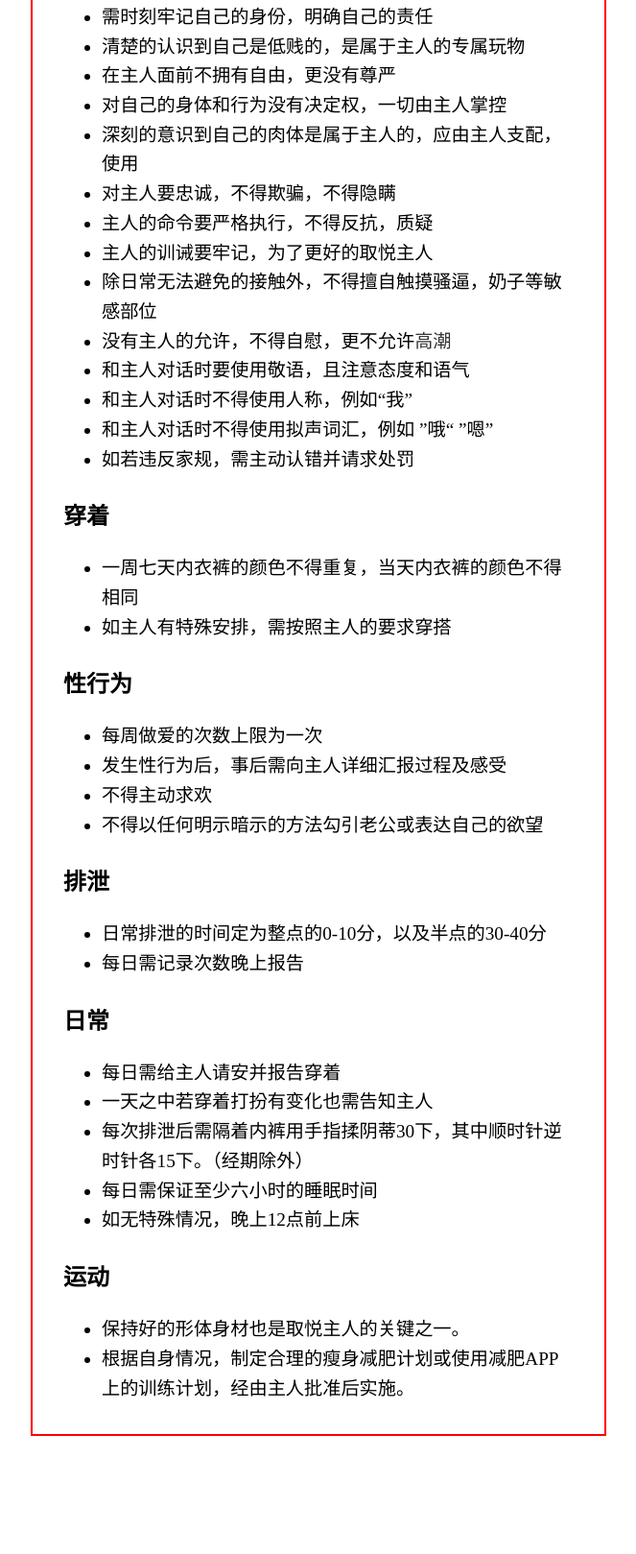
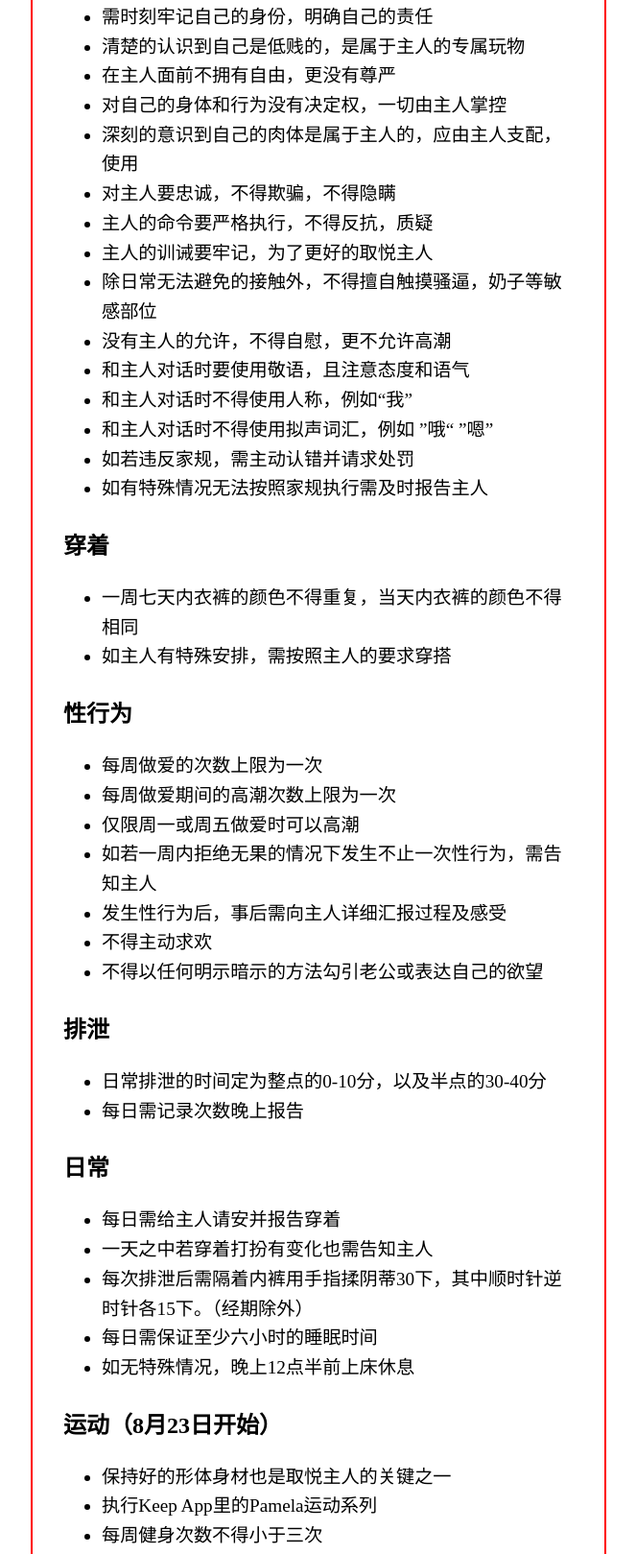
Before and after one commit to ipq54310/ipq54310.github.io, a plain HTML site: page index.html in a window 1280 px wide. Shown: the part 205-1824 px from the top of the page at 96% size, without its empty margins (308-971 px from the left). Before the commit the page ends 1701 px from the top, so only its background shows below. Drawn offline with Linux system fonts and the light colour scheme.

Commit message:
Update index.html

```diff
--- a/index.html
+++ b/index.html
@@ -11,6 +11,7 @@
     box-sizing: border-box;
     margin: 0;
         }
+
     body{
         display: flex;
         flex-direction:column;
@@ -23,9 +24,7 @@ h1{
         color: red;
         font-weight: bolder;
     }
-span{
-    opacity: 0.8;
-}
+
     ul li{
         line-height: 1.6;
     }
@@ -60,11 +59,12 @@ h2{
         <li>主人的命令要严格执行，不得反抗，质疑</li>
         <li>主人的训诫要牢记，为了更好的取悦主人</li>
         <li>除日常无法避免的接触外，不得擅自触摸骚逼，奶子等敏感部位</li>
-        <li>没有主人的允许，不得自慰，更不允许<span class="spr" onclick="spr()">高潮</span></li>
+        <li>没有主人的允许，不得自慰，更不允许高潮</li>
         <li>和主人对话时要使用敬语，且注意态度和语气</li>
         <li>和主人对话时不得使用人称，例如“我”</li>
         <li>和主人对话时不得使用拟声词汇，例如 ”哦“ ”嗯”</li>
         <li>如若违反家规，需主动认错并请求处罚</li>
+        <li>如有特殊情况无法按照家规执行需及时报告主人</li>
     </ul>
 
     <h2>穿着</h2>
@@ -77,6 +77,9 @@ h2{
     <h2>性行为</h2>
     <ul>
         <li>每周做爱的次数上限为一次</li>
+        <li>每周做爱期间的高潮次数上限为一次</li>
+        <li>仅限周一或周五做爱时可以高潮</li>
+        <li>如若一周内拒绝无果的情况下发生不止一次性行为，需告知主人</li>
         <li>发生性行为后，事后需向主人详细汇报过程及感受</li>
         <li>不得主动求欢</li>
         <li>不得以任何明示暗示的方法勾引老公或表达自己的欲望</li>
@@ -96,19 +99,19 @@ h2{
         <li>一天之中若穿着打扮有变化也需告知主人</li>
         <li>每次排泄后需隔着内裤用手指揉阴蒂30下，其中顺时针逆时针各15下。（经期除外）</li>
         <li>每日需保证至少六小时的睡眠时间</li>
-        <li>如无特殊情况，晚上12点前上床</li>
+        <li>如无特殊情况，晚上12点半前上床休息</li>
     </ul>
-    <h2>运动</h2>
+    <h2>运动（8月23日开始）</h2>
 
     <ul>
-        <li>保持好的形体身材也是取悦主人的关键之一。</li>
-        <li>根据自身情况，制定合理的瘦身减肥计划或使用减肥APP上的训练计划，经由主人批准后实施。</li>
+        <li>保持好的形体身材也是取悦主人的关键之一</li>
+        <li>执行Keep App里的Pamela运动系列</li>
+        <li>每周健身次数不得小于三次</li>
+
 
     </ul>
 
 </body>
 
-<script>function spr(){
-    alert("奖励跳蛋震阴蒂高潮一次")
-}</script>
+
 </html>
```
Lines whose indentation alone changed are shown as unchanged.
